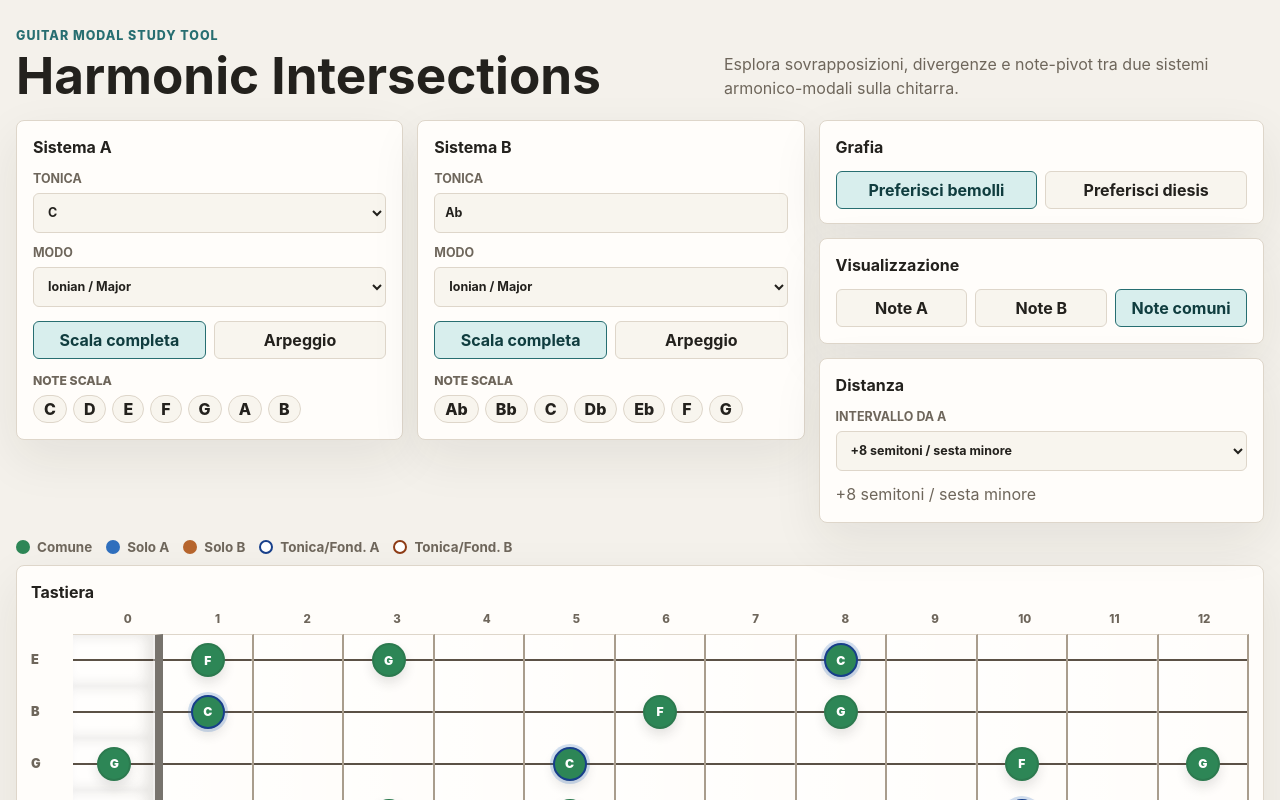
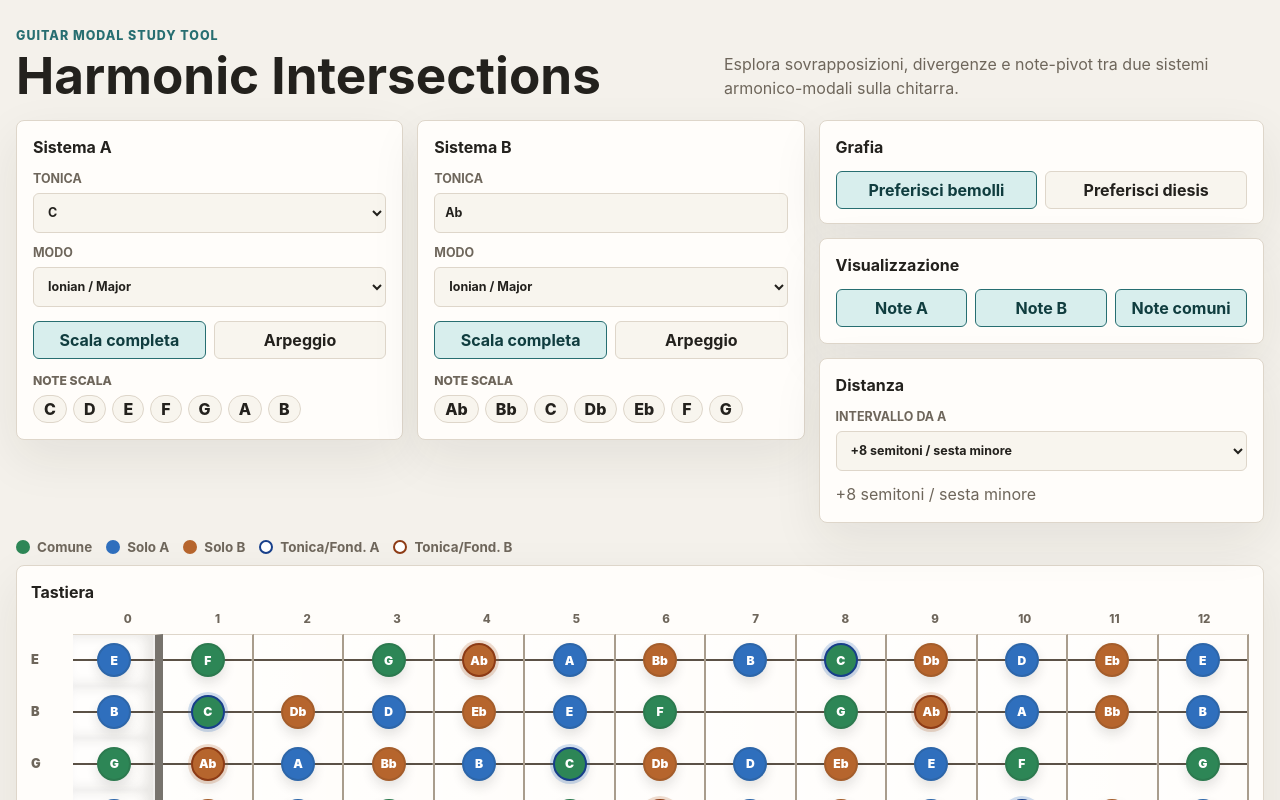
Before and after one commit to sandropizzichelli/harmonic-intersections, a React (Vite) app: page / in a window 1280 px wide. Shown: the top 800 px of the page. Built offline with nearby package versions, Linux system fonts and the light colour scheme.

Commit message:
Allow combined visualization layers

```diff
--- a/src/components/VisualizationSelector.tsx
+++ b/src/components/VisualizationSelector.tsx
@@ -1,17 +1,19 @@
-export type VisualizationMode = "notesA" | "notesB" | "common";
+export type VisualizationLayer = "notesA" | "notesB" | "common";
 
-const VISUALIZATION_OPTIONS: { id: VisualizationMode; label: string }[] = [
+export type VisualizationLayers = Record<VisualizationLayer, boolean>;
+
+const VISUALIZATION_OPTIONS: { id: VisualizationLayer; label: string }[] = [
   { id: "notesA", label: "Note A" },
   { id: "notesB", label: "Note B" },
   { id: "common", label: "Note comuni" }
 ];
 
 type Props = {
-  mode: VisualizationMode;
-  onChange: (value: VisualizationMode) => void;
+  layers: VisualizationLayers;
+  onToggle: (value: VisualizationLayer) => void;
 };
 
-export function VisualizationSelector({ mode, onChange }: Props) {
+export function VisualizationSelector({ layers, onToggle }: Props) {
   return (
     <section className="panel">
       <div className="panel-title-row">
@@ -20,9 +22,10 @@ export function VisualizationSelector({ mode, onChange }: Props) {
       <div className="mode-grid three-buttons">
         {VISUALIZATION_OPTIONS.map((item) => (
           <button
-            className={mode === item.id ? "mode-button active" : "mode-button"}
+            aria-pressed={layers[item.id]}
+            className={layers[item.id] ? "mode-button active" : "mode-button"}
             key={item.id}
-            onClick={() => onChange(item.id)}
+            onClick={() => onToggle(item.id)}
           >
             {item.label}
           </button>
--- a/src/pages/MainExplorerPage.tsx
+++ b/src/pages/MainExplorerPage.tsx
@@ -6,7 +6,11 @@ import { FretboardLegend } from "../components/FretboardLegend";
 import { IntervalSelector } from "../components/IntervalSelector";
 import { MaterialComparisonPanel, type ActiveMaterialSummary } from "../components/MaterialComparisonPanel";
 import { SystemSelector, type MaterialMode } from "../components/SystemSelector";
-import { VisualizationSelector, type VisualizationMode } from "../components/VisualizationSelector";
+import {
+  VisualizationSelector,
+  type VisualizationLayer,
+  type VisualizationLayers
+} from "../components/VisualizationSelector";
 import type { ScaleId } from "../data/scales";
 import type { SpellingPreference } from "../data/noteNames";
 import { generateArpeggios, type ArpeggioType } from "../music/arpeggioGenerator";
@@ -17,6 +21,9 @@ import { generateScale } from "../music/scaleGenerator";
 const toSet = (items: PitchClass[]) => new Set(items);
 const keepRootsIn = (roots: PitchClass[], visibleNotes: Set<PitchClass>) =>
   toSet(roots.filter((root) => visibleNotes.has(root)));
+const withoutPitchClasses = (source: Set<PitchClass>, excluded: Set<PitchClass>) =>
+  new Set([...source].filter((pitchClass) => !excluded.has(pitchClass)));
+const unionPitchClasses = (...sets: Set<PitchClass>[]) => new Set(sets.flatMap((set) => [...set]));
 
 export function MainExplorerPage() {
   const [spelling, setSpelling] = useState<SpellingPreference>("flats");
@@ -24,7 +31,11 @@ export function MainExplorerPage() {
   const [scaleAId, setScaleAId] = useState<ScaleId>("ionian");
   const [intervalToB, setIntervalToB] = useState(8);
   const [scaleBId, setScaleBId] = useState<ScaleId>("ionian");
-  const [visualizationMode, setVisualizationMode] = useState<VisualizationMode>("common");
+  const [visualizationLayers, setVisualizationLayers] = useState<VisualizationLayers>({
+    notesA: true,
+    notesB: true,
+    common: true
+  });
   const [materialModeA, setMaterialModeA] = useState<MaterialMode>("scales");
   const [materialModeB, setMaterialModeB] = useState<MaterialMode>("scales");
   const [arpeggioTypeA, setArpeggioTypeA] = useState<ArpeggioType>("seventh");
@@ -84,12 +95,26 @@ export function MainExplorerPage() {
 
   const activeComparison = useMemo(() => compareMaterials(materialA.notes, materialB.notes), [materialA.notes, materialB.notes]);
 
+  const toggleVisualizationLayer = (layer: VisualizationLayer) => {
+    setVisualizationLayers((current) => ({
+      ...current,
+      [layer]: !current[layer]
+    }));
+  };
+
   const visualStates: PitchClassVisualState = useMemo(() => {
     const rootsA = [materialA.root];
     const rootsB = [materialB.root];
     const notesA = toSet(activeComparison.a);
     const notesB = toSet(activeComparison.b);
     const common = toSet(activeComparison.common);
+    const showCommon = visualizationLayers.common || (visualizationLayers.notesA && visualizationLayers.notesB);
+    const visibleCommon = showCommon ? common : new Set<PitchClass>();
+    const visibleOnlyA = visualizationLayers.notesA ? withoutPitchClasses(notesA, visibleCommon) : new Set<PitchClass>();
+    const visibleOnlyB = visualizationLayers.notesB ? withoutPitchClasses(notesB, visibleCommon) : new Set<PitchClass>();
+    const visibleAForRoots = unionPitchClasses(visibleOnlyA, visibleCommon);
+    const visibleBForRoots = unionPitchClasses(visibleOnlyB, visibleCommon);
+
     const base = {
       common: new Set<PitchClass>(),
       onlyA: new Set<PitchClass>(),
@@ -98,27 +123,15 @@ export function MainExplorerPage() {
       rootsB: new Set<PitchClass>()
     };
 
-    if (visualizationMode === "notesA") {
-      return {
-        ...base,
-        onlyA: notesA,
-        rootsA: keepRootsIn(rootsA, notesA)
-      };
-    }
-    if (visualizationMode === "notesB") {
-      return {
-        ...base,
-        onlyB: notesB,
-        rootsB: keepRootsIn(rootsB, notesB)
-      };
-    }
     return {
       ...base,
-      common,
-      rootsA: keepRootsIn(rootsA, common),
-      rootsB: keepRootsIn(rootsB, common)
+      common: visibleCommon,
+      onlyA: visibleOnlyA,
+      onlyB: visibleOnlyB,
+      rootsA: keepRootsIn(rootsA, visibleAForRoots),
+      rootsB: keepRootsIn(rootsB, visibleBForRoots)
     };
-  }, [activeComparison, materialA.root, materialB.root, visualizationMode]);
+  }, [activeComparison, materialA.root, materialB.root, visualizationLayers]);
 
   return (
     <main className="app-shell">
@@ -159,7 +172,7 @@ export function MainExplorerPage() {
         </div>
         <div className="stack">
           <DisplayPreferences spelling={spelling} onChange={setSpelling} />
-          <VisualizationSelector mode={visualizationMode} onChange={setVisualizationMode} />
+          <VisualizationSelector layers={visualizationLayers} onToggle={toggleVisualizationLayer} />
           <IntervalSelector interval={intervalToB} onChange={setIntervalToB} />
         </div>
       </div>
```
